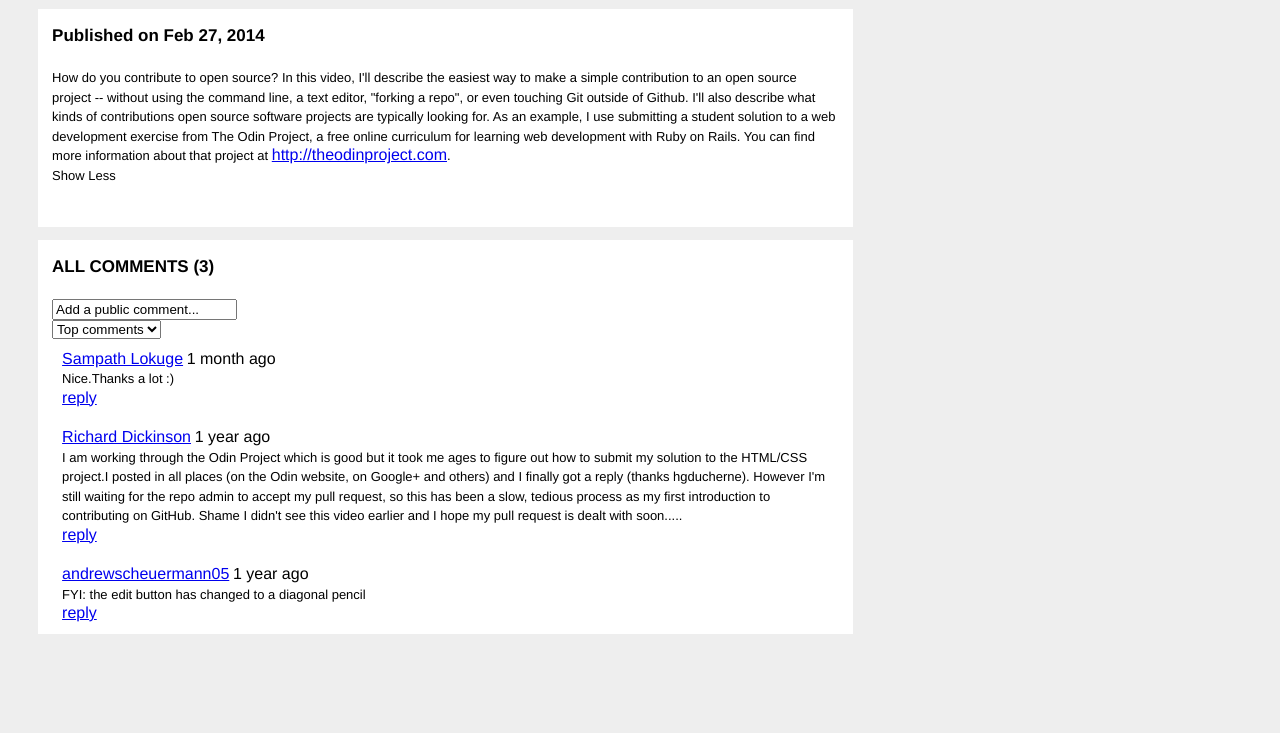
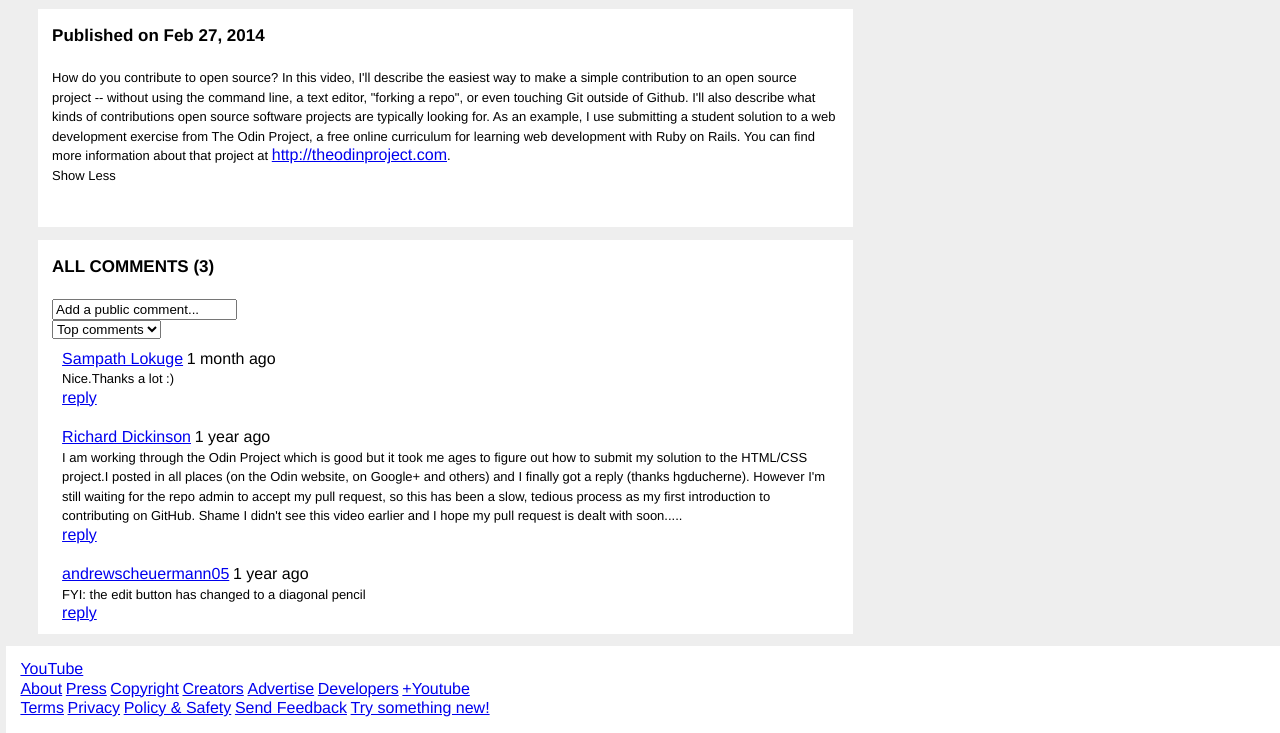
Before and after one commit to patternblue/youtube-video-page, a plain HTML site: page index.html in a window 1280 px wide. Shown: the part 660-1393 px from the top of the page. Before the commit the page ends 1294 px from the top, so only its background shows below. Drawn offline with Linux system fonts and the light colour scheme.

Commit message:
added footer

```diff
--- a/css/style.css
+++ b/css/style.css
@@ -42,7 +42,7 @@ section, iframe{
 	clear: none;
 }
 
-section, aside, iframe, header{
+section, aside, iframe, header, footer{
 	background: #fff;
 }
 #video-details .views, .votes{
@@ -66,9 +66,12 @@ section, aside, iframe, header{
 	display: block;
 	float: left;
 }
-
 aside{
 	clear: none;
 	width: 31%;
 	float: right;
 }
+footer{
+	width: 100%;
+	float: left;
+}
--- a/index.html
+++ b/index.html
@@ -141,8 +141,28 @@
 		</section>
 	</div>
 
-	<footer>
-
+	<footer class="outer">
+		<div class="inner">
+			<div>
+				<a href="#">YouTube</a>
+			</div>
+			<div id="footer-nav1">
+				<a href="#">About</a>
+				<a href="#">Press</a>
+				<a href="#">Copyright</a>
+				<a href="#">Creators</a>
+				<a href="#">Advertise</a>
+				<a href="#">Developers</a>
+				<a href="#">+Youtube</a>
+			</div>
+			<div id="footer-nav2">
+				<a href="#">Terms</a>
+				<a href="#">Privacy</a>
+				<a href="#">Policy & Safety</a>
+				<a href="#">Send Feedback</a>
+				<a href="#">Try something new!</a>
+			</div>
+		</div>
 	</footer>
 </body>
 </html>
```
